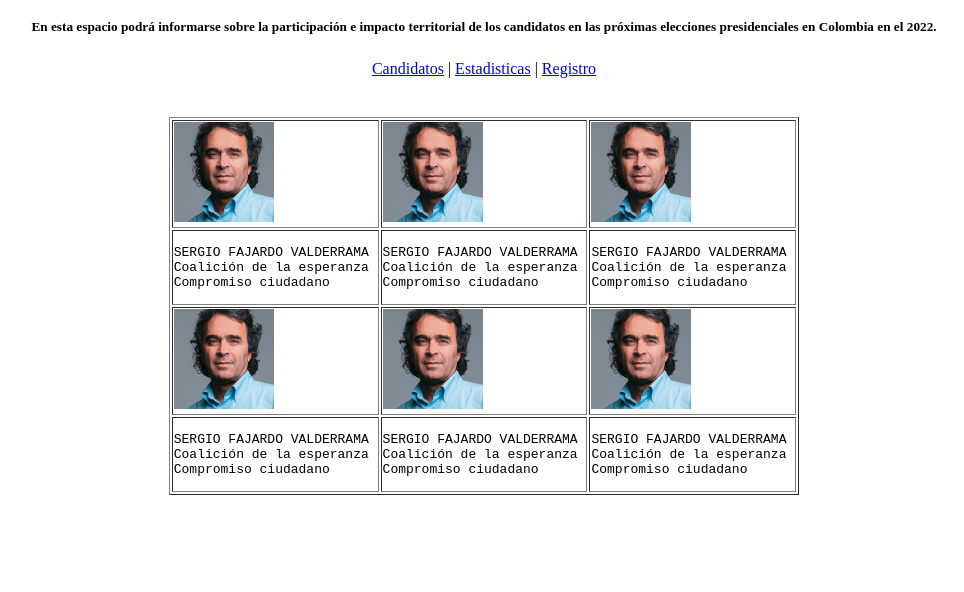
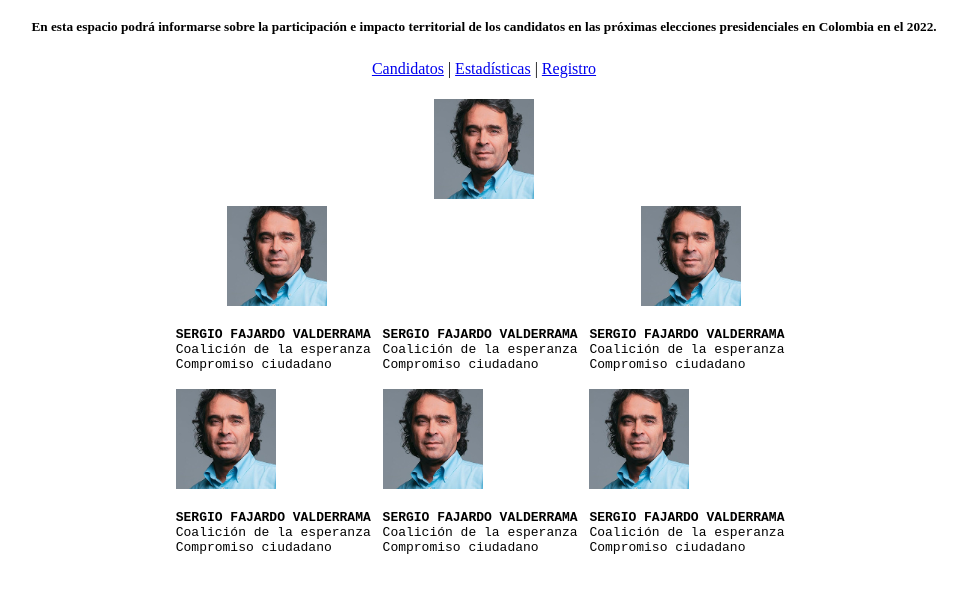
Before and after one commit to rbndigital/sprint2, a plain HTML site: page index.htm in a window 1280 px wide. Shown: the part 50-642 px from the top of the page, without its empty margins (156-1120 px from the left). Drawn offline with Linux system fonts and the light colour scheme.

Commit message:
Cambios add

```diff
--- a/index.htm
+++ b/index.htm
@@ -21,7 +21,7 @@
             <table>
               <tr>
                 <td><a href="#">Candidatos</a>&nbsp;|</td>
-                <td><a href="#">Estadisticas</a>&nbsp;|</td>
+                <td><a href="#">Estadísticas</a>&nbsp;|</td>
                 <td><a href="#">Registro</a></td>
                 </tr>
              </table>
@@ -29,26 +29,26 @@
     </section>
     <center><br>
         <section>
-          <table border="1px">
+          <table>
 
             <tr>
-                <td><a href="#"><img src="assets/img/candidato 1.jpg" width="100px" height="100px"></a></td>
-                <td><a href="#"><img src="assets/img/candidato 1.jpg" width="100px" height="100px"></a></td>
-                <td><a href="#"><img src="assets/img/candidato 1.jpg" width="100px" height="100px"></a></td>
+                <td><center><a href="#"><img src="assets/img/candidato 1.jpg" width="100px" height="100px"></a></center></td>
+                <td></td><center><a href="#"><img src="assets/img/candidato 1.jpg" width="100px" height="100px"></a></center></td>
+                <td><center><a href="#"><img src="assets/img/candidato 1.jpg" width="100px" height="100px"></a></center></td>
             </tr>
             <tr>
               <td>
-                  <pre>SERGIO FAJARDO VALDERRAMA
+                  <pre><span><strong>SERGIO FAJARDO VALDERRAMA</strong></span>
 Coalición de la esperanza
 Compromiso ciudadano</pre>
               </td>
               <td>
-                  <pre>SERGIO FAJARDO VALDERRAMA
+                <pre><span><strong>SERGIO FAJARDO VALDERRAMA</strong></span>
 Coalición de la esperanza
 Compromiso ciudadano</pre>
               </td>
               <td>
-                  <pre>SERGIO FAJARDO VALDERRAMA
+                <pre><span><strong>SERGIO FAJARDO VALDERRAMA</strong></span>
 Coalición de la esperanza
 Compromiso ciudadano</pre>
               </td>
@@ -57,27 +57,23 @@ Compromiso ciudadano</pre>
                 <td><a href="#"><img src="assets/img/candidato 1.jpg" width="100px" height="100px"></a></td>
                 <td><a href="#"><img src="assets/img/candidato 1.jpg" width="100px" height="100px"></a></td>
                 <td><a href="#"><img src="assets/img/candidato 1.jpg" width="100px" height="100px"></a></td>
-
             </tr>
-            <br>
-
                 <tr>
                 <td>
-                    <pre>SERGIO FAJARDO VALDERRAMA
+                    <pre><span><strong>SERGIO FAJARDO VALDERRAMA</strong></span>
 Coalición de la esperanza
 Compromiso ciudadano</pre>
                 </td>
                 <td>
-                    <pre>SERGIO FAJARDO VALDERRAMA
+                    <pre><span><strong>SERGIO FAJARDO VALDERRAMA</strong></span>
 Coalición de la esperanza
 Compromiso ciudadano</pre>
                 </td>
                 <td>
-                    <pre>SERGIO FAJARDO VALDERRAMA
+                    <pre><span><strong>SERGIO FAJARDO VALDERRAMA</strong></span>
 Coalición de la esperanza
 Compromiso ciudadano</pre>
                 </td>
-
             </tr>
           </table>
         </section>
```
